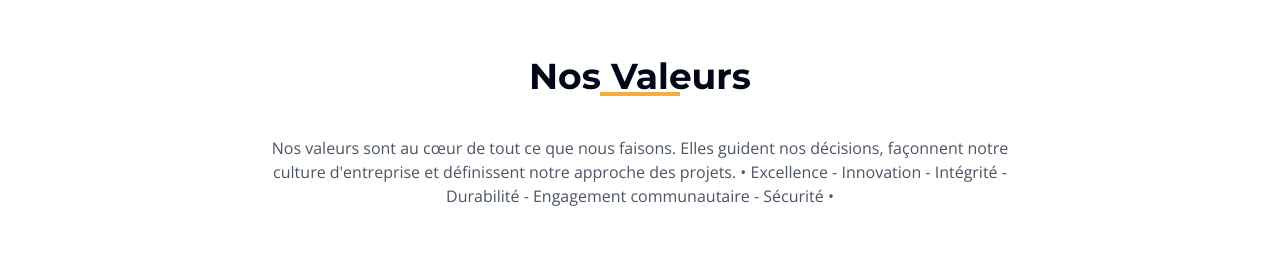
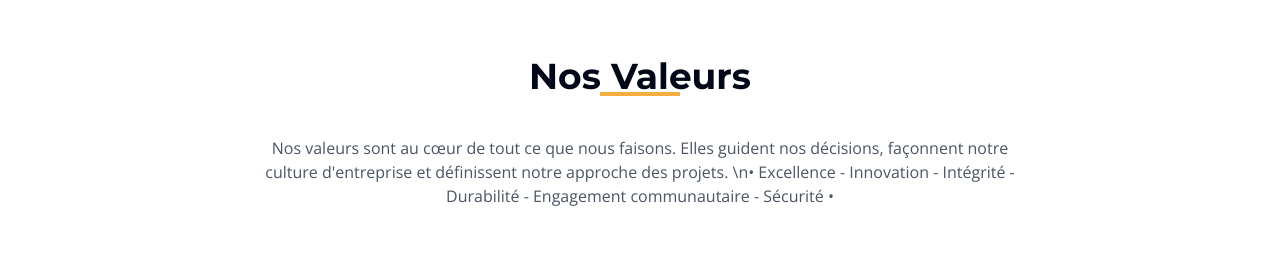
Before and after one commit to misterspe224/site-idc, a React (Vite) app: page /about in a window 1280 px wide. Shown: the part 2040-2298 px from the top of the page. Built offline with nearby package versions, Linux system fonts and the light colour scheme.

Commit message:
Code edited in Lovable Code Editor
Edited UI in Lovable

```diff
--- a/src/pages/About.tsx
+++ b/src/pages/About.tsx
@@ -186,7 +186,7 @@ const About = () => {
           <p className="max-w-3xl mx-auto text-gray-600">
             Nos valeurs sont au cœur de tout ce que nous faisons. Elles guident nos décisions,
             façonnent notre culture d'entreprise et définissent notre approche des projets.
-              • Excellence - Innovation - Intégrité - Durabilité - Engagement communautaire - Sécurité •
+            \n• Excellence - Innovation - Intégrité - Durabilité - Engagement communautaire - Sécurité •
           </p>
         </div>
 
```
